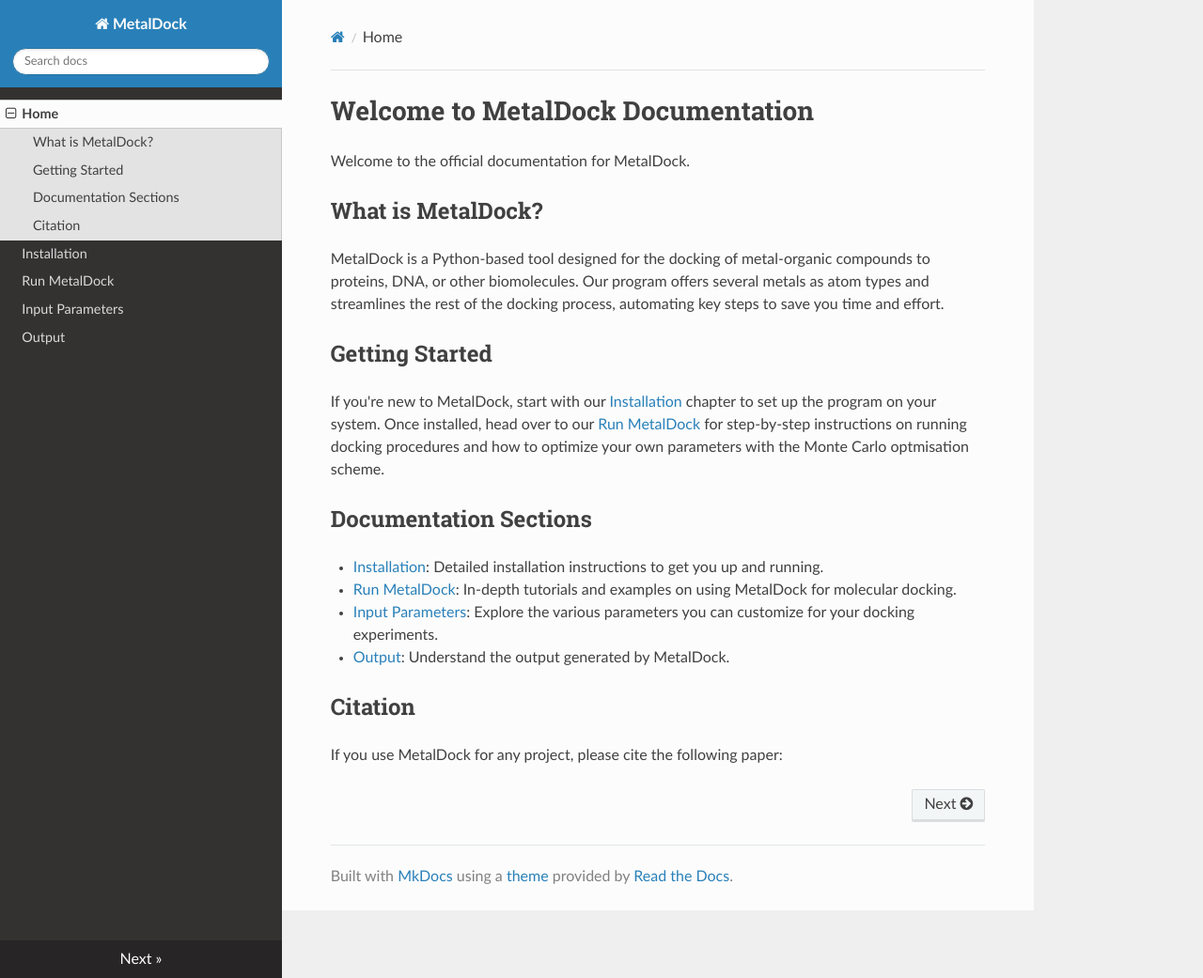
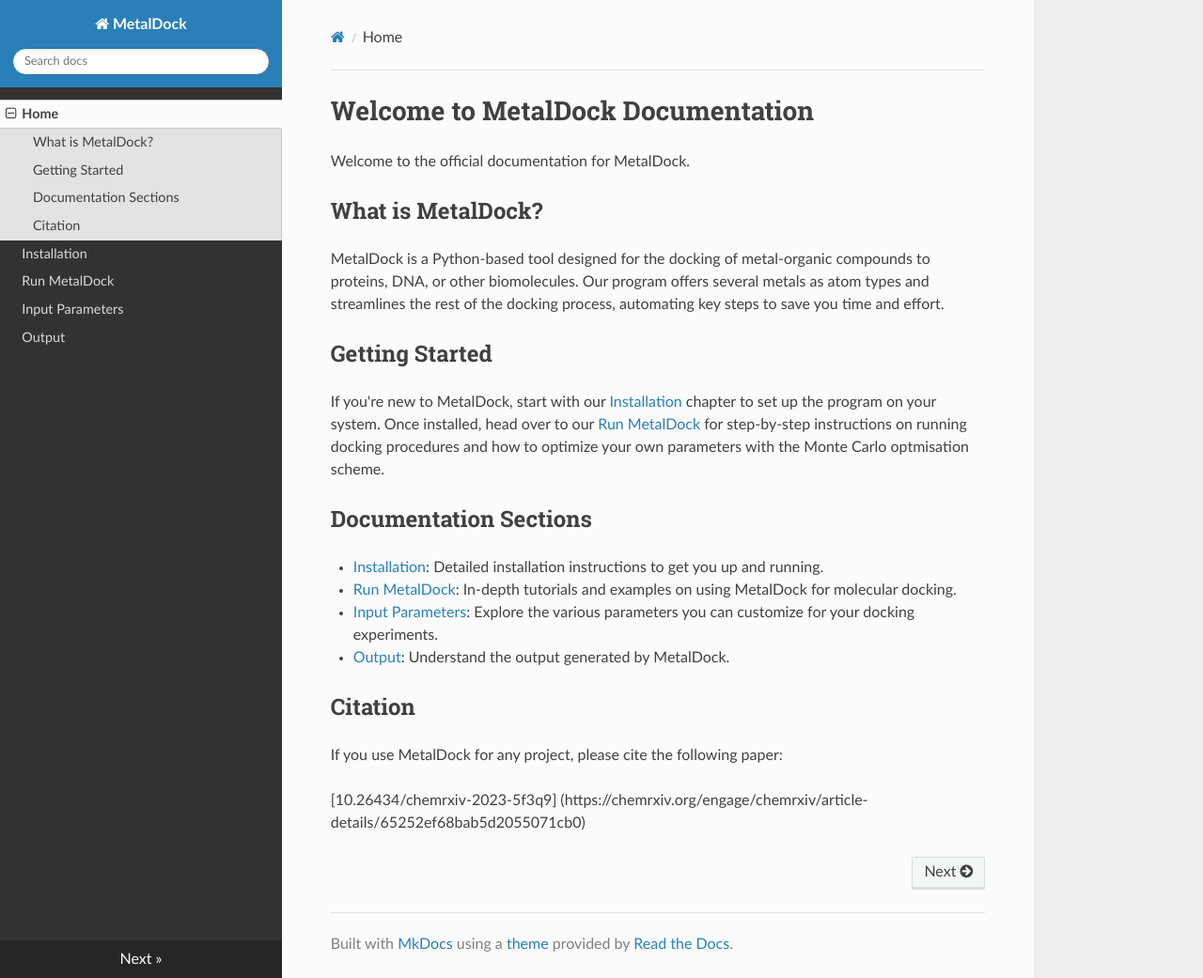
Before and after one commit to MatthijsHak/MetalDock, an MkDocs documentation site: the page built from docs/docs/index.md, in a window 1280 px wide and 1041 px high. Shown: the whole window at 94% size. Built offline with MkDocs 1.6.1, drawn with Linux system fonts in a browser that asks for light colours; nearby versions of some CDN libraries.

Commit message:
added link to paper

```diff
--- a/docs/docs/index.md
+++ b/docs/docs/index.md
@@ -21,3 +21,5 @@ If you're new to MetalDock, start with our [Installation](installation.md) chapt
 ## Citation
 
 If you use MetalDock for any project, please cite the following paper:
+
+[10.26434/chemrxiv-2023-5f3q9] (https://chemrxiv.org/engage/chemrxiv/article-details/65252ef68bab5d2055071cb0)
```
